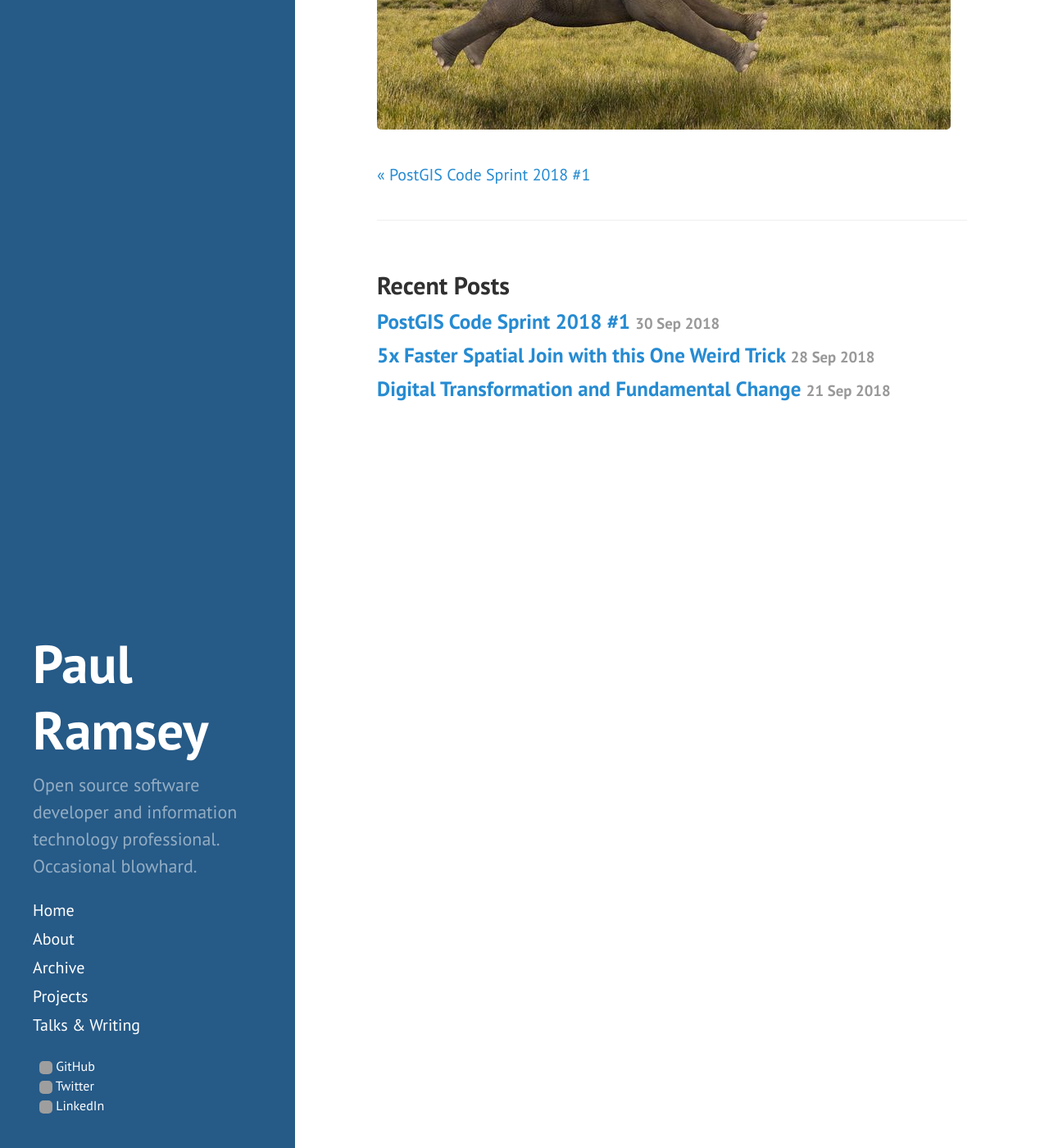
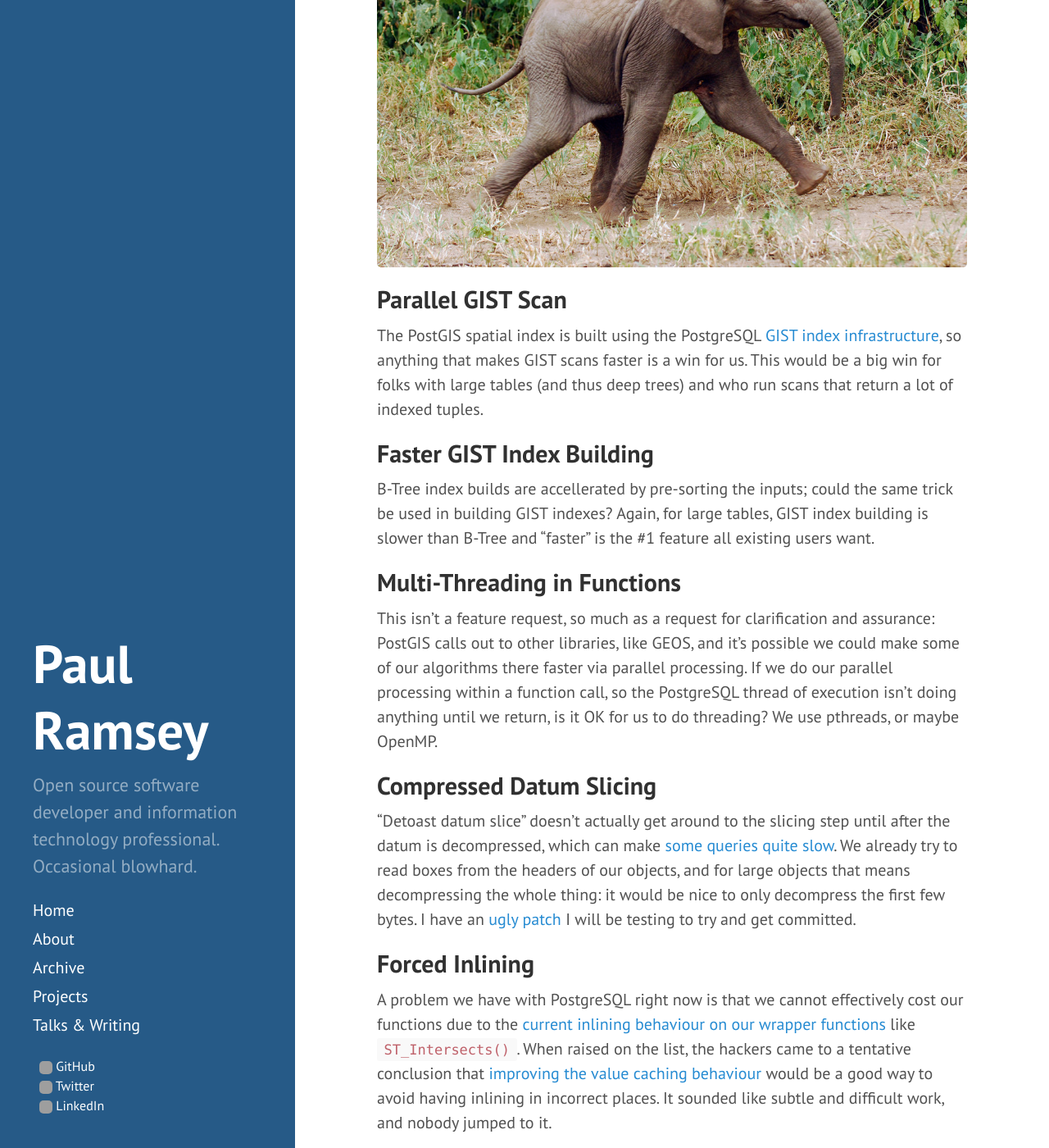
Before and after one commit to pramsey/pramsey.github.io, a Jekyll site: the page built from _posts/2018-10-01-postgis-sprint-2.md, in a window 1280 px wide and 1400 px high, scrolled down 416 px. Shown: the whole window at 82% size. Built offline with Jekyll 4.4.1, drawn with Linux system fonts in a browser that asks for light colours; comment, search, counter and statistics services are not loaded; some of the changed text lies outside the part shown; grey boxes are pictures that could not be loaded.

Commit message:
Sprint 2 post

```diff
--- a/_posts/2018-10-01-postgis-sprint-2.md
+++ b/_posts/2018-10-01-postgis-sprint-2.md
@@ -9,7 +9,66 @@ tags:
 - postgis
 - postgresql
 comments: True
-image: "2018/sprint1.jpg"
+image: "2018/sprint2.jpg"
 ---
 
+An important topic of conversation this sprint was what kinds of core PostgreSQL features might make PostGIS better in the future?
+
 <img src="{{ site.images }}{{ page.image }}" alt="{{ page.title }}" />
+
+## Parallel GIST Scan
+
+The PostGIS spatial index is built using the PostgreSQL [GIST index infrastructure](https://www.postgresql.org/docs/11/static/gist.html), so anything that makes GIST scans faster is a win for us. This would be a big win for folks with large tables (and thus deep trees) and who run scans that return a lot of indexed tuples.
+
+## Faster GIST Index Building
+
+B-Tree index builds are accellerated by pre-sorting the inputs; could the same trick be used in building GIST indexes? Again, for large tables, GIST index building is slower than B-Tree and "faster" is the #1 feature all existing users want.
+
+## Multi-Threading in Functions
+
+This isn't a feature request, so much as a request for clarification and assurance: PostGIS calls out to other libraries, like GEOS, and it's possible we could make some of our algorithms there faster via parallel processing. If we do our parallel processing within a function call, so the PostgreSQL thread of execution isn't doing anything until we return, is it OK for us to do threading? We use pthreads, or maybe OpenMP.
+
+## Compressed Datum Slicing
+
+"Detoast datum slice" doesn't actually get around to the slicing step until after the datum is decompressed, which can make [some queries quite slow](/2018/09/postgis-external-storage.html). We already try to read boxes from the headers of our objects, and for large objects that means decompressing the whole thing: it would be nice to only decompress the first few bytes. I have an [ugly patch](https://github.com/pramsey/postgres/pull/2/files) I will be testing to try and get committed.
+
+##  Forced Inlining
+
+A problem we have with PostgreSQL right now is that we cannot effectively cost our functions due to the [current inlining behaviour on our wrapper functions](/2018/09/parallel-postgis-3.html) like `ST_Intersects()`. When raised on the list, the hackers came to a tentative conclusion that [improving the value caching behaviour](https://www.postgresql.org/message-id/20171116182208.kcvf75nfaldv36uh%40alap3.anarazel.de) would be a good way to avoid having inlining in incorrect places. It sounded like subtle and difficult work, and nobody jumped to it.
+
+We propose leaving the current inlining logic unchanged, but adding an option to SQL language functions to force inlining for those functions. That way there is no ambiguity: we always want our wrapper functions inlined; always, always, always. If we could use an `INLINE` option on our wrapper function definitions all the current careful logic can remain in place for more dynamic use cases.
+
+## Extension Version Dependency
+
+PostGIS is growing a small forest of dependent extensions
+
+* some inside the project, like `postgis_topology` and now `postgis_raster`
+* some outside the project, like [PgRouting](https://pgrouting.org/) and [pgpointcloud](https://github.com/pgpointcloud/pointcloud)
+
+When a new version of PostGIS is installed, we want **all** the PostGIS extensions to be updated. When a third party extension is installed, it may require features from a **particular** recent version of PostGIS.
+
+The extension framework supports dependency, but for safety, as the ecosystem grows, version dependencies are going to be required eventually.
+
+## Global Upgrade Paths
+
+Right now extension upgrade paths have to explicitly state the start and end version of the path. So an upgrade file might be named `postgis--2.3.4--2.3.5.sql`. That's great if you have four or five versions. We have way more than that. The number of upgrade files we have keeps on growing and growing.
+
+Unlike upgrade files for smaller projects, we drop and recreate all the functions our upgrade files. That means that actually our current version upgrade file is capabile of upgrading **any prior** version. Nonetheless, we have to make a copy, or a symlink, many many version combinations.
+
+If there was a global "version", we could use our master upgrade script, and only ship one script for each new version: `postgis--ANY--2.3.5.sql`
+
+## Size Based Costing in the Planner
+
+Right now costing in the planner is based heavily on the "number of rows" a given execution path might generate at each stage. This is fine when the cost of processing each tuple is fairly uniform.
+
+For us, the cost of processing a tuple can vary wildly: calculating the area of a 4 point polygon is far cheaper than calculating the area of a 40000 point polygon. Pulling a large feature out of TOAST tuples is more expensive than pulling it from main storage.
+
+Having function `COST` taken into more consideration in plans, and having that `COST` scale with the average size of tuples would make for better plans for PostGIS. It would also make for better plans for PostgreSQL types that can get very large, like `text` and `tsvector`.
+
+The analysis hooks might have to be enriched to also ask for stats on average tuple size for a query key, in addition to selectivity, so a query that pulled a moderate number of huge objects might have a higher cost than one that pulled quite a few small objects.
+
+## We Are Not Unreasable People
+
+We just want our due, you know?
+
+Thanks, PostgreSQL team!
```
